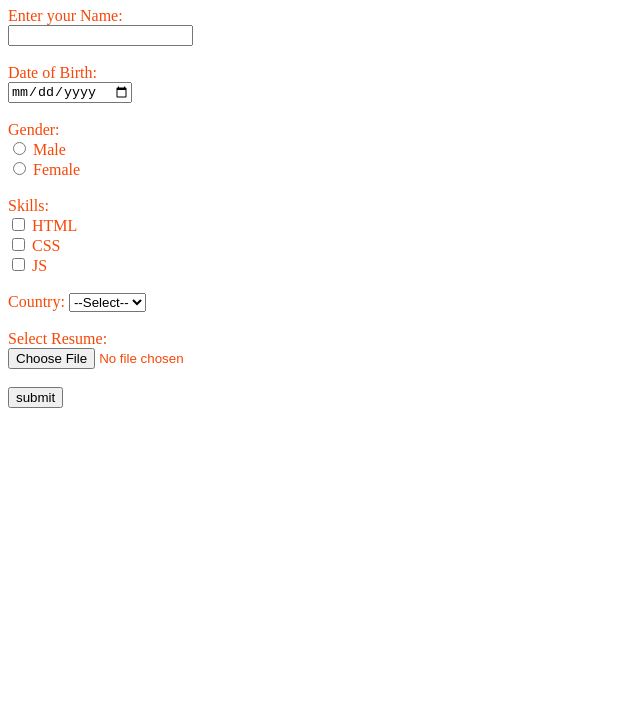
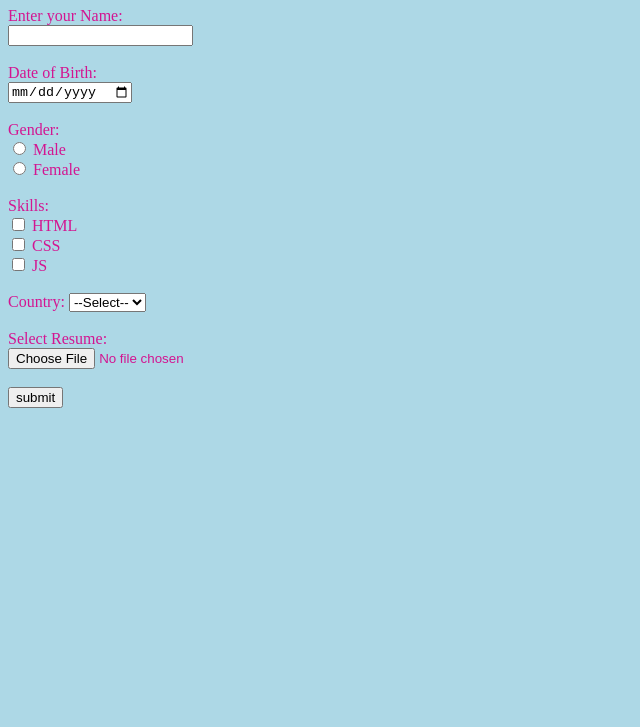
Before and after one commit to ahaana2103/Fullstack-WebDev-Course, a plain HTML site: page Forms/registration_form.html in a window 1280 px wide. Shown: the part 73-800 px from the top of the page, without its empty margins (0-640 px from the left). Drawn offline with Linux system fonts and the light colour scheme.

Commit message:
Update registration_form.html

```diff
--- a/Forms/registration_form.html
+++ b/Forms/registration_form.html
@@ -5,12 +5,13 @@
     <meta name="viewport" content="width=device-width, initial-scale=1.0">
     <title> Form </title>
     <style>
-        #first{color: rgb(136, 0, 255);}
-        #second{color: rgb(247, 71, 7);}
+
+        #first{color: rgb(0, 0, 255);}
+        #second{color: rgb(211, 21, 145);}
 
     </style>
 </head>
-<body>
+<body style="background-color: lightblue;">
     <div id="first">
     <h1>Registration Form</h1>
     </div>
```
